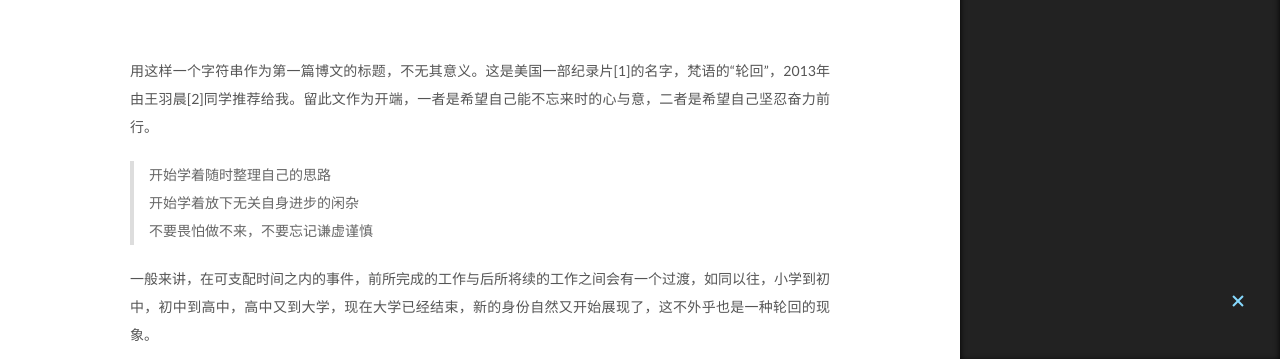
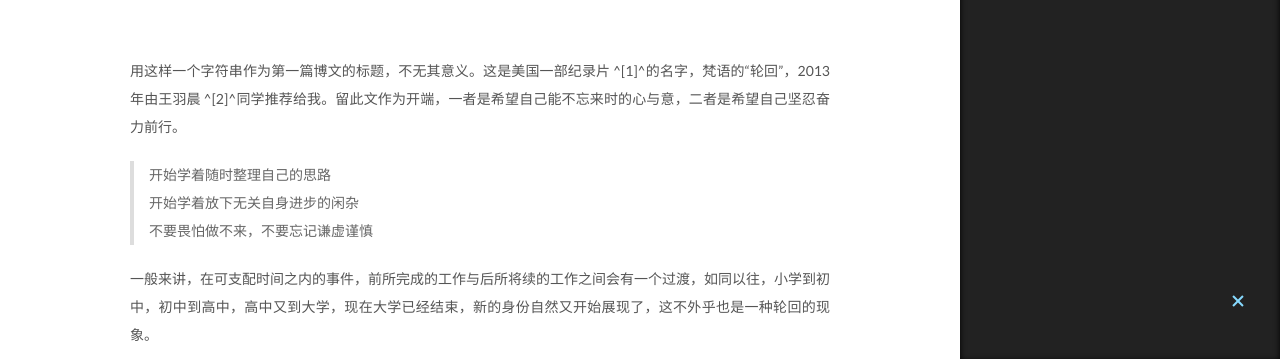
Before and after one commit to CNGeoRom/SubCNGeoRom.github.io, a plain HTML site: page 2017/08/19/Samsara/index.html in a window 1280 px wide. Shown: the part 441-800 px from the top of the page. Drawn offline with Linux system fonts and the light colour scheme.

Commit message:
Site updated: 2017-08-19 21:44:12

```diff
--- a/2017/08/19/Samsara/index.html
+++ b/2017/08/19/Samsara/index.html
@@ -94,17 +94,17 @@
 
 
 
-<meta name="description" content="用这样一个字符串作为第一篇博文的标题，不无其意义。这是美国一部纪录片[1]的名字，梵语的“轮回”，2013年由王羽晨[2]同学推荐给我。留此文作为开端，一者是希望自己能不忘来时的心与意，二者是希望自己坚忍奋力前行。  开始学着随时整理自己的思路开始学着放下无关自身进步的闲杂不要畏怕做不来，不要忘记谦虚谨慎    一般来讲，在可支配时间之内的事件，前所完成的工作与后所将续的工作之间会有一个过渡，如同">
+<meta name="description" content="用这样一个字符串作为第一篇博文的标题，不无其意义。这是美国一部纪录片 ^[1]^的名字，梵语的“轮回”，2013年由王羽晨 ^[2]^同学推荐给我。留此文作为开端，一者是希望自己能不忘来时的心与意，二者是希望自己坚忍奋力前行。  开始学着随时整理自己的思路开始学着放下无关自身进步的闲杂不要畏怕做不来，不要忘记谦虚谨慎    一般来讲，在可支配时间之内的事件，前所完成的工作与后所将续的工作之间会有一">
 <meta property="og:type" content="article">
 <meta property="og:title" content="SAMSARA">
 <meta property="og:url" content="http://georom.site/2017/08/19/Samsara/index.html">
 <meta property="og:site_name" content="GeoRom">
-<meta property="og:description" content="用这样一个字符串作为第一篇博文的标题，不无其意义。这是美国一部纪录片[1]的名字，梵语的“轮回”，2013年由王羽晨[2]同学推荐给我。留此文作为开端，一者是希望自己能不忘来时的心与意，二者是希望自己坚忍奋力前行。  开始学着随时整理自己的思路开始学着放下无关自身进步的闲杂不要畏怕做不来，不要忘记谦虚谨慎    一般来讲，在可支配时间之内的事件，前所完成的工作与后所将续的工作之间会有一个过渡，如同">
+<meta property="og:description" content="用这样一个字符串作为第一篇博文的标题，不无其意义。这是美国一部纪录片 ^[1]^的名字，梵语的“轮回”，2013年由王羽晨 ^[2]^同学推荐给我。留此文作为开端，一者是希望自己能不忘来时的心与意，二者是希望自己坚忍奋力前行。  开始学着随时整理自己的思路开始学着放下无关自身进步的闲杂不要畏怕做不来，不要忘记谦虚谨慎    一般来讲，在可支配时间之内的事件，前所完成的工作与后所将续的工作之间会有一">
 <meta property="og:locale" content="zh-Hans">
-<meta property="og:updated_time" content="2017-08-19T13:42:35.999Z">
+<meta property="og:updated_time" content="2017-08-19T13:44:07.010Z">
 <meta name="twitter:card" content="summary">
 <meta name="twitter:title" content="SAMSARA">
-<meta name="twitter:description" content="用这样一个字符串作为第一篇博文的标题，不无其意义。这是美国一部纪录片[1]的名字，梵语的“轮回”，2013年由王羽晨[2]同学推荐给我。留此文作为开端，一者是希望自己能不忘来时的心与意，二者是希望自己坚忍奋力前行。  开始学着随时整理自己的思路开始学着放下无关自身进步的闲杂不要畏怕做不来，不要忘记谦虚谨慎    一般来讲，在可支配时间之内的事件，前所完成的工作与后所将续的工作之间会有一个过渡，如同">
+<meta name="twitter:description" content="用这样一个字符串作为第一篇博文的标题，不无其意义。这是美国一部纪录片 ^[1]^的名字，梵语的“轮回”，2013年由王羽晨 ^[2]^同学推荐给我。留此文作为开端，一者是希望自己能不忘来时的心与意，二者是希望自己坚忍奋力前行。  开始学着随时整理自己的思路开始学着放下无关自身进步的闲杂不要畏怕做不来，不要忘记谦虚谨慎    一般来讲，在可支配时间之内的事件，前所完成的工作与后所将续的工作之间会有一">
 
 
 
@@ -343,7 +343,7 @@
 
 
 
-        <p>用这样一个字符串作为第一篇博文的标题，不无其意义。这是美国一部纪录片[1]的名字，梵语的“轮回”，2013年由王羽晨[2]同学推荐给我。留此文作为开端，一者是希望自己能不忘来时的心与意，二者是希望自己坚忍奋力前行。</p>
+        <p>用这样一个字符串作为第一篇博文的标题，不无其意义。这是美国一部纪录片 ^[1]^的名字，梵语的“轮回”，2013年由王羽晨 ^[2]^同学推荐给我。留此文作为开端，一者是希望自己能不忘来时的心与意，二者是希望自己坚忍奋力前行。</p>
 <blockquote>
 <p>开始学着随时整理自己的思路<br>开始学着放下无关自身进步的闲杂<br>不要畏怕做不来，不要忘记谦虚谨慎  <br></p>
 </blockquote>
```
Also changed, not shown: index.html (+1 -1 lines).
